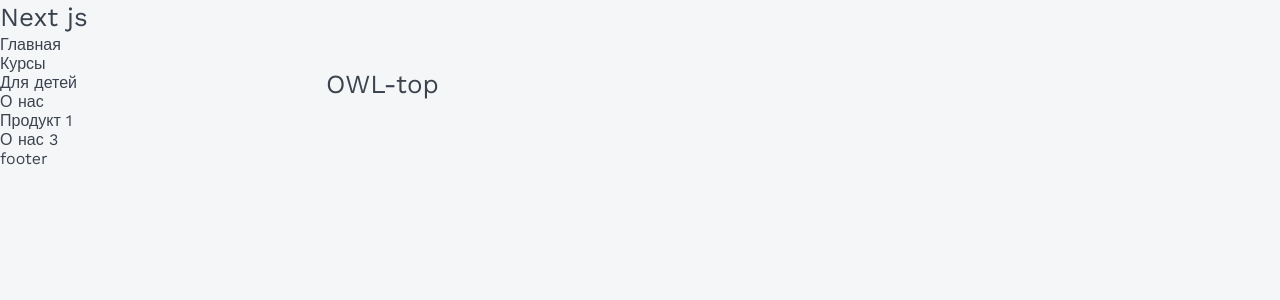
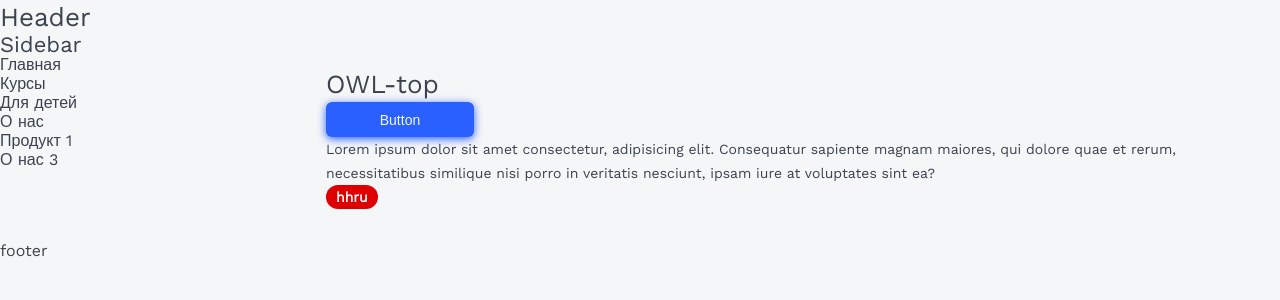
Before and after one commit to AlexeyYakovec/ratingApp-nextjs, a Next.js app: page / in a window 1280 px wide. Shown: the top 300 px of the page. Built offline with nearby package versions, Linux system fonts and the light colour scheme.

Commit message:
fixed interfaces

```diff
--- a/app/(site)/page.tsx
+++ b/app/(site)/page.tsx
@@ -18,6 +18,16 @@ export default function Home(): JSX.Element {
    return (
       <main>
          <Htag tag="h1">OWL-top</Htag>
+         <Button appearance="primary">Button</Button>
+         <Paragraph size="small">
+            Lorem ipsum dolor sit amet consectetur, adipisicing elit.
+            Consequatur sapiente magnam maiores, qui dolore quae et rerum,
+            necessitatibus similique nisi porro in veritatis nesciunt, ipsam
+            iure at voluptates sint ea?
+         </Paragraph>
+         <Tag size="medium" color="red">
+            hhru
+         </Tag>
       </main>
    );
 }
--- a/components/Header/Header.tsx
+++ b/components/Header/Header.tsx
@@ -11,7 +11,7 @@ export const Header = ({
 }: HeaderProps): JSX.Element => {
    return (
       <header className={cn(className)} {...props}>
-         <Htag tag="h1">Next js</Htag>
+         <Htag tag="h1">Header</Htag>
       </header>
    );
 };
--- a/components/Sidebar/Sidebar.tsx
+++ b/components/Sidebar/Sidebar.tsx
@@ -3,6 +3,7 @@ import { SidebarProps } from "./Sidebar.props";
 import styles from "./Sidebar.module.css";
 import cn from "classnames";
 import Link from "next/link";
+import { Htag } from "../index";
 
 export const Sidebar = ({
    children,
@@ -11,6 +12,7 @@ export const Sidebar = ({
 }: SidebarProps): JSX.Element => {
    return (
       <nav className={cn(styles.nav, className)} {...props}>
+         <Htag tag="h2">Sidebar</Htag>
          <ul>
             <li>
                <Link href={"/"}>Главная</Link>
--- a/components/Tag/Tag.module.css
+++ b/components/Tag/Tag.module.css
@@ -2,20 +2,17 @@
    display: inline-block;
    margin-right: 5px;
    border-radius: 20px;
-   display: flex;
-   align-items: center;
-   justify-content: center;
    cursor: pointer;
 }
 
 .small {
-   padding: 4px 12px;
+   padding: 5px 10px;
    font-size: 12px;
    line-height: 12px;
 }
 
 .medium {
-   padding: 4px 12px;
+   padding: 5px 10px;
    font-size: 14px;
    line-height: 14px;
 }
```
Also changed, not shown: components/Htag/Htap.props.ts (+6 -2 lines).
